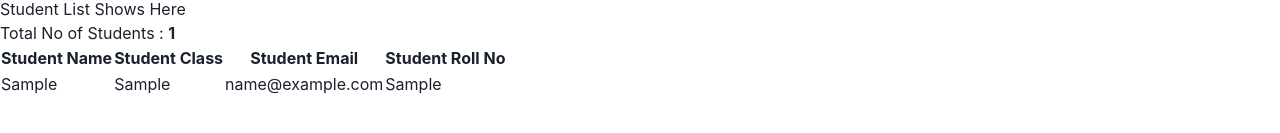
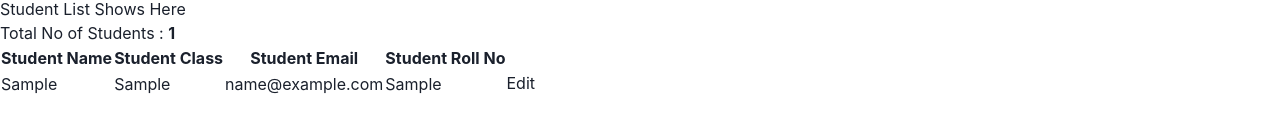
Before and after one commit to numanbinnasrullah/nextjsFormHandling, a Next.js app: page /form/formHandling in a window 1280 px wide. Both pictures are taken after typing "Sample", "Sample", "name@example.com", "Sample" into the empty fields and a click on the button "Submit Data". Shown: the part 427-560 px from the top of the page. Built offline with nearby package versions, Linux system fonts and the light colour scheme.

Commit message:
Update Form Data

```diff
--- a/components/formHandling/FormHandling.tsx
+++ b/components/formHandling/FormHandling.tsx
@@ -11,6 +11,8 @@ const FormHandling = () => {
     const [studentEmail, setStudentEmail] = useState("")
     const [studentRollNo, setStudentRollNo] = useState("")
     const [students, setStudents] = useState([])
+    const [showUpdate, setShowUpdate] = useState(false)
+    const [updateIndex, setUpdateIndex] = useState('')
 
     const toast = useToast()
 
@@ -18,7 +20,8 @@ const FormHandling = () => {
         name: string,
         class: string,
         email: string,
-        rollNo: string
+        rollNo: string,
+        showUpdateBtn? : boolean
     }
     const submitHandler = () => {
         if( !(studentName && studentClass && studentEmail && studentRollNo) ) {
@@ -34,17 +37,17 @@ const FormHandling = () => {
                 name: studentName,
                 class: studentClass,
                 email: studentEmail,
-                rollNo: studentRollNo
+                rollNo: studentRollNo,
+                showUpdateBtn : showUpdate
             }
 
             setStudents([...students, newStudentData])
-
             setStudentName("")
             setStudentClass("")
             setStudentEmail("")
             setStudentRollNo("")
 
-            console.log(students.length);
+
 
             toast({
               position: 'top',
@@ -56,9 +59,35 @@ const FormHandling = () => {
 
         }
 
-
     }
 
+    const editHandler = (Index) => {
+      const updateStudentData = [...students]
+      setStudentName(updateStudentData[Index].name)
+      setStudentClass(updateStudentData[Index].class)
+      setStudentEmail(updateStudentData[Index].email)
+      setStudentRollNo(updateStudentData[Index].rollNo)
+      setShowUpdate(true)
+      setUpdateIndex(Index)
+    }
+
+    const updateHandler = ()=> {
+      const updateStudentData = [...students]
+      updateStudentData[updateIndex].name = studentName
+      updateStudentData[updateIndex].class = studentClass
+      updateStudentData[updateIndex].email = studentEmail
+      updateStudentData[updateIndex].rollNo = studentRollNo
+
+      setStudents([...updateStudentData])
+
+      setStudentName("")
+      setStudentClass("")
+      setStudentEmail("")
+      setStudentRollNo("")
+
+      setShowUpdate(false)
+      setUpdateIndex('')
+    }
 
   return (
     <div>
@@ -83,7 +112,8 @@ const FormHandling = () => {
       {/* <input type="text" placeholder="Enter Student Roll No" value={studentRollNo} onChange={ (e) => setStudentRollNo(e.target.value)}/> */}
       <br />
       <br />
-      <Button colorScheme='teal' size='lg' onClick={submitHandler}> Submit Data</Button>
+      {showUpdate ? <Button colorScheme='teal' size='lg' onClick={updateHandler}> Update Data</Button>
+      : <Button colorScheme='teal' size='lg' onClick={submitHandler}> Submit Data</Button> }
 
       <Link href="/"> Go to Counter App</Link>
       {/* <button onClick={submitHandler}>Submit Data</button> */}
@@ -92,7 +122,7 @@ const FormHandling = () => {
 
       <h2>Student List Shows Here</h2>
       Total No of Students : <b>{students.length}</b>
-      <StudentList studentData={students}/>
+      <StudentList studentData={students} upDateStudnData={editHandler}/>
 
     </div>
   )
--- a/components/studentList/StudentList.tsx
+++ b/components/studentList/StudentList.tsx
@@ -1,7 +1,7 @@
-import React from 'react'
+import React from 'react';
 
 const StudentList = (props) => {
-    console.log("Props",props.studentData);
+    // console.log("Props",props.studentData);
 
   return (
     <div>
@@ -12,13 +12,15 @@ const StudentList = (props) => {
               <th>Student Email</th>
               <th> Student Roll No</th>
           </tr>
-      {props.studentData.map( (student) => {
+          {props.studentData.map( (student, index) => {
+
             return (
             <tr key={student.rollNo} >
                 <td>{student.name}</td>
                 <td>{student.class}</td>
                 <td>{student.email}</td>
                 <td> {student.rollNo}</td>
+                <button onClick={()=>{props.upDateStudnData(index)}}>Edit</button>
             </tr>
             )
           })}
```
Lines whose indentation alone changed are shown as unchanged.
